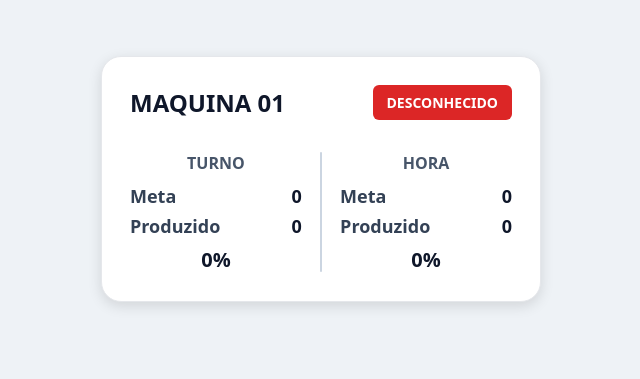
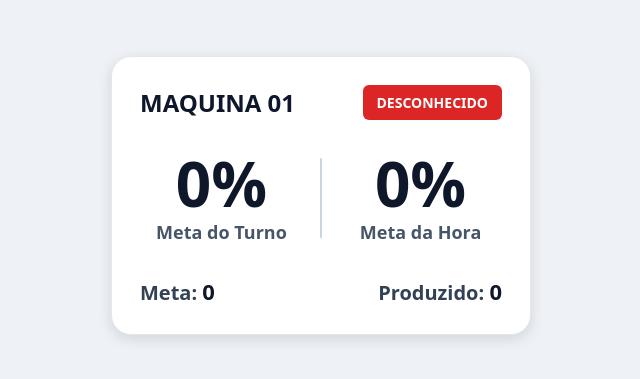
Before and after one commit to NettoSantana/indflow, a Flask app: page / in a window 1280 px wide. Shown: the part 60-439 px from the top of the page, without its empty margins (319-959 px from the left). Run offline with Flask 3, Linux system fonts and the light colour scheme; data that the repository does not hold is empty.

```diff
--- a/templates/index.html
+++ b/templates/index.html
@@ -15,7 +15,7 @@
 
     .machine-card{
       background:#ffffff;
-      width:440px;
+      width:420px;
       border-radius:20px;
       padding:28px;
       box-shadow:0 4px 14px rgba(0,0,0,0.12);
@@ -53,60 +53,65 @@
       text-transform:uppercase;
     }
 
-    .status-auto{ background:#16a34a; }
-    .status-manual{ background:#dc2626; }
+    .status-auto{
+      background:#16a34a;
+    }
+    .status-manual{
+      background:#dc2626;
+    }
 
-    /* BLOCO TURNO / HORA */
-    .stats-container{
+    /* BLOCO DOS PERCENTUAIS */
+    .percent-container{
       display:flex;
       justify-content:space-between;
-      align-items:flex-start;
+      align-items:center;
       margin-top:10px;
     }
 
-    .stats-block{
+    .percent-block{
       width:45%;
-    }
-
-    .stats-title{
-      font-size:16px;
-      font-weight:700;
-      color:#475569;
-      margin-bottom:10px;
       text-align:center;
     }
 
-    .stats-line{
-      display:flex;
-      justify-content:space-between;
+    .percent-value{
+      font-size:62px;
+      font-weight:700;
+      color:#0f172a;
+      line-height:1;
+    }
+
+    .percent-label{
+      margin-top:6px;
       font-size:18px;
       font-weight:600;
-      color:#334155;
-      margin-bottom:6px;
-    }
-
-    .stats-line b{
-      font-weight:700;
-      color:#0f172a;
-    }
-
-    .percent-small{
-      text-align:center;
-      margin-top:8px;
-      font-size:20px;
-      font-weight:700;
-      color:#0f172a;
+      color:#475569;
     }
 
     .divider{
       width:2px;
-      height:120px;
+      height:80px;
       background:#cbd5e1;
       border-radius:2px;
     }
+
+    .machine-stats{
+      display:flex;
+      justify-content:space-between;
+      font-size:20px;
+      color:#334155;
+      margin-top:10px;
+      font-weight:600;
+    }
+
+    .machine-stats span b{
+      font-weight:700;
+      color:#0f172a;
+      font-size:22px;
+    }
+
   </style>
 
-  <!-- CARD -->
+  <!-- CARD ÚNICO CLICÁVEL -->
   <div class="machine-card" onclick="window.location.href='/producao/config/maquina01'">
 
     <div class="machine-header">
@@ -114,44 +119,25 @@
       <div id="status-badge" class="machine-status status-auto">AUTO</div>
     </div>
 
-    <div class="stats-container">
+    <div class="percent-container">
 
-      <!-- TURNO -->
-      <div class="stats-block">
-        <div class="stats-title">TURNO</div>
-
-        <div class="stats-line">
-          <span>Meta</span>
-          <b id="meta-turno">0</b>
-        </div>
-
-        <div class="stats-line">
-          <span>Produzido</span>
-          <b id="prod-turno">0</b>
-        </div>
-
-        <div class="percent-small" id="percent-turno">0%</div>
+      <div class="percent-block">
+        <div class="percent-value" id="percent-turno">0%</div>
+        <div class="percent-label">Meta do Turno</div>
       </div>
 
       <div class="divider"></div>
 
-      <!-- HORA -->
-      <div class="stats-block">
-        <div class="stats-title">HORA</div>
-
-        <div class="stats-line">
-          <span>Meta</span>
-          <b id="meta-hora">0</b>
-        </div>
-
-        <div class="stats-line">
-          <span>Produzido</span>
-          <b id="prod-hora">0</b>
-        </div>
-
-        <div class="percent-small" id="percent-hora">0%</div>
+      <div class="percent-block">
+        <div class="percent-value" id="percent-hora">0%</div>
+        <div class="percent-label">Meta da Hora</div>
       </div>
 
+    </div>
+
+    <div class="machine-stats">
+      <span>Meta: <b id="meta-turno">0</b></span>
+      <span>Produzido: <b id="prod-turno">0</b></span>
     </div>
 
   </div>
@@ -167,24 +153,27 @@ function atualizarDashboard(){
 
       // STATUS
       let statusBadge = document.getElementById("status-badge");
+
       statusBadge.textContent = data.status;
-      statusBadge.className =
-        "machine-status " + (data.status === "AUTO" ? "status-auto" : "status-manual");
 
-      // TURNO
+      if(data.status === "AUTO"){
+        statusBadge.className = "machine-status status-auto";
+      } else {
+        statusBadge.className = "machine-status status-manual";
+      }
+
+      // META DO TURNO
       document.getElementById("meta-turno").textContent = data.meta_turno;
       document.getElementById("prod-turno").textContent = data.producao_turno;
       document.getElementById("percent-turno").textContent = data.percentual_turno + "%";
 
-      // HORA
-      document.getElementById("meta-hora").textContent = data.meta_por_hora?.[data.ultima_hora] ?? 0;
-      document.getElementById("prod-hora").textContent = data.producao_hora;
+      // META DA HORA
       document.getElementById("percent-hora").textContent = data.percentual_hora + "%";
 
     });
 }
 
-// Atualização temporizada (estável)
+// Atualiza a cada 1s
 setInterval(atualizarDashboard, 1000);
 atualizarDashboard();
 </script>
```
